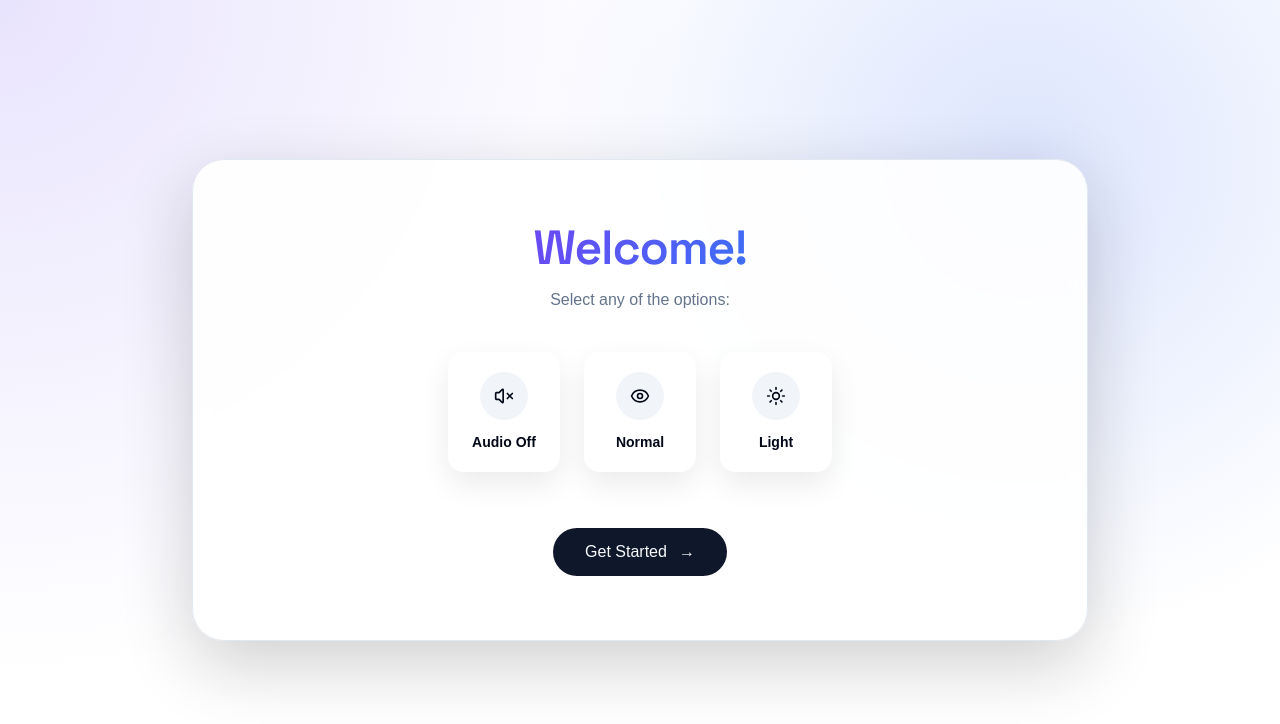
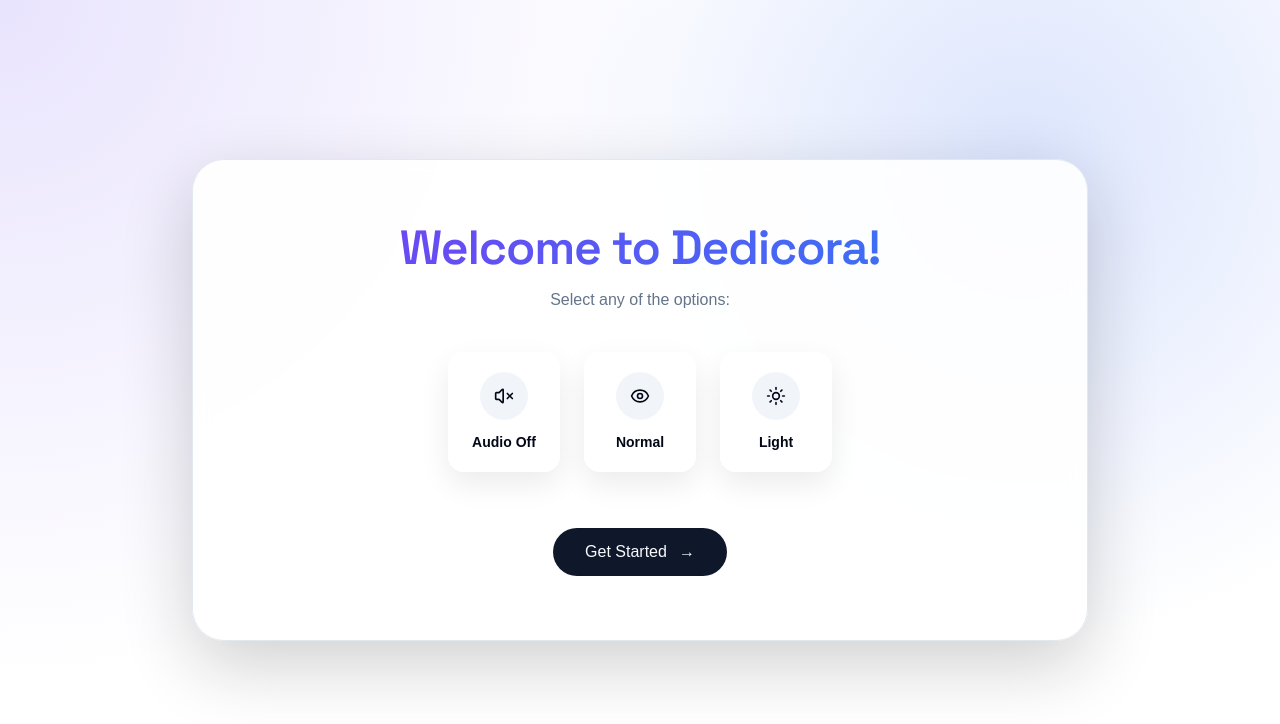
Before and after one commit to hassan-nabil/Dedicora, a Next.js app: page / in a window 1280 px wide. Shown: the top 724 px of the page. Built offline with nearby package versions, Linux system fonts and the light colour scheme; a web font is replaced by a local one.

Commit message:
changed the title

```diff
--- a/app/page.tsx
+++ b/app/page.tsx
@@ -9,7 +9,7 @@ export default function Home() {
       <main className="flex w-full max-w-4xl flex-col items-center gap-10 rounded-4xl border bg-background/90 px-10 py-16 text-center shadow-(--shadow-strong) backdrop-blur">
         <div className="space-y-4">
           <h1 className="text-5xl font-semibold tracking-tight text-gradient">
-            Welcome!
+            Welcome to Dedicora!
           </h1>
           <p className="text-base text-muted-foreground">
             Select any of the options:
```
